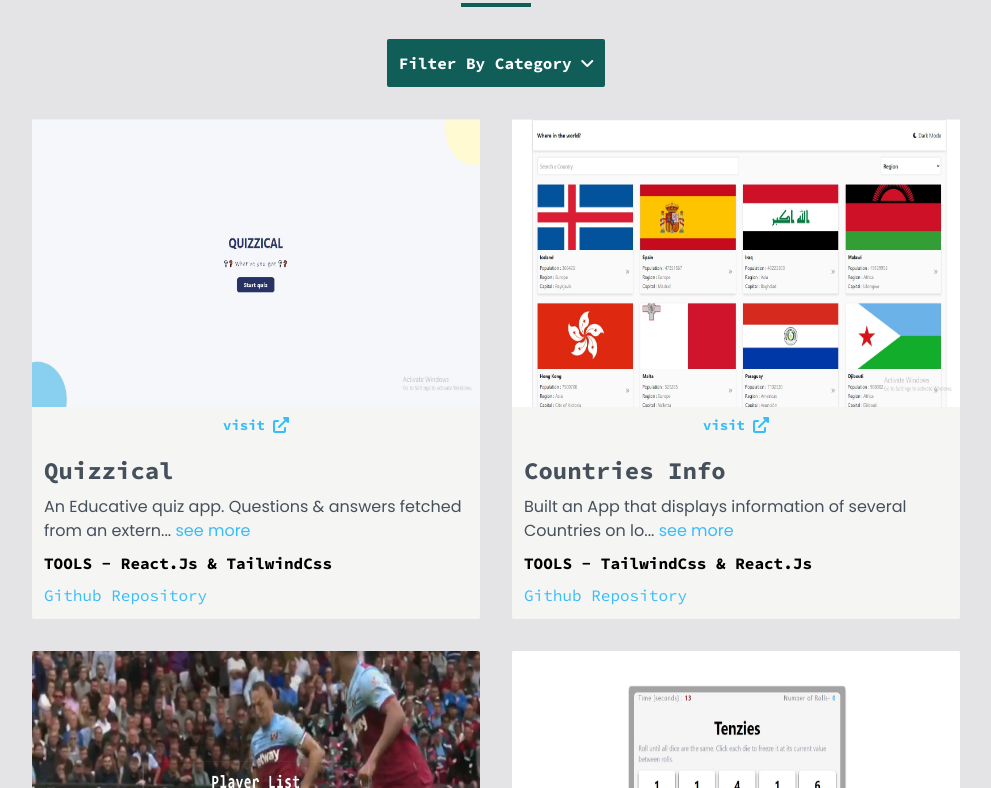
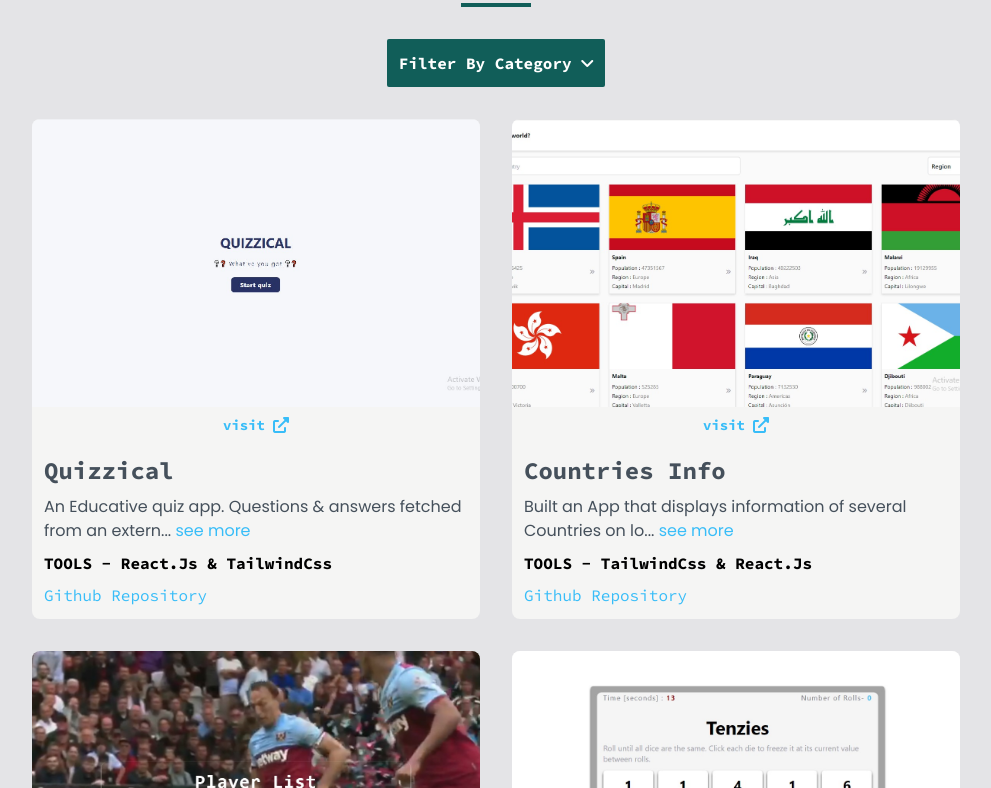
Before and after one commit to Adelani10/portfolio, a React (Vite) app: page / in a window 1280 px wide. Shown: the part 2492-3280 px from the top of the page, without its empty margins (144-1135 px from the left). Built offline with nearby package versions, Linux system fonts and the light colour scheme.

Commit message:
cleaning up

```diff
--- a/src/eachProject.jsx
+++ b/src/eachProject.jsx
@@ -7,9 +7,12 @@ export default function Each ({id, live, image, name, summary, tools, githubRepo
 
 
     return (
-        <div key={id} className=" h-auto bg-stone-100 hover:shadow-lg shadow-black rounded-sm">
+        <div key={id} className=" h-auto bg-stone-100 hover:shadow-lg shadow-black rounded-lg">
                 <a href={live} target='_blank' className="mx-auto flex flex-col items-center hover:shadow-lg shadow-black">
-                    <img src={image} alt="image" className="w-full h-72 rounded-t-sm" />
+                    <div className="w-full h-72 rounded-t-lg">
+                        <img src={image} alt="image" className="w-full h-full rounded-t-lg md:object-cover" />
+                    </div>
+
                     <section className="font-bold flex items-center space-x-2 text-sky-400 py-2">
                         <h1 className=" text-sm ">visit</h1>
                         <i className="fa-solid fa-up-right-from-square"></i>
@@ -21,7 +24,7 @@ export default function Each ({id, live, image, name, summary, tools, githubRepo
                     <h1 className="font-bold md:text-2xl text-xl capitalize">
                         {name}
                     </h1>
-                    <p className="inline-block font-pop">
+                    <p className="inline-block font-pop md:hidden lg:block">
                         {seeMore ? summary : `${summary.substring(0, 65)}...`} <button onClick={()=> setSeeMore(!seeMore)}
                         className=" text-sky-400">{seeMore ? 'see less' : 'see more'}</button>
                     </p>
```
